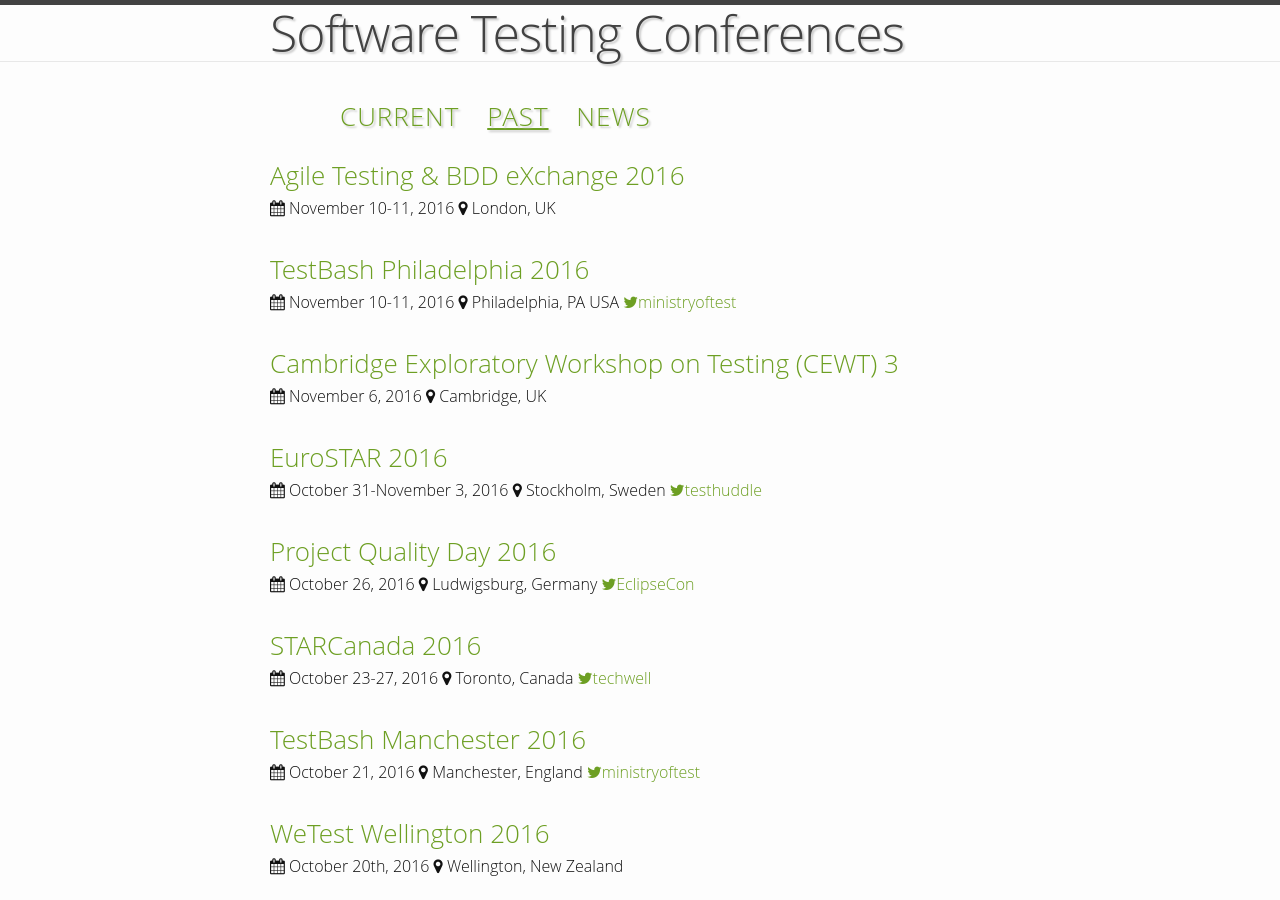
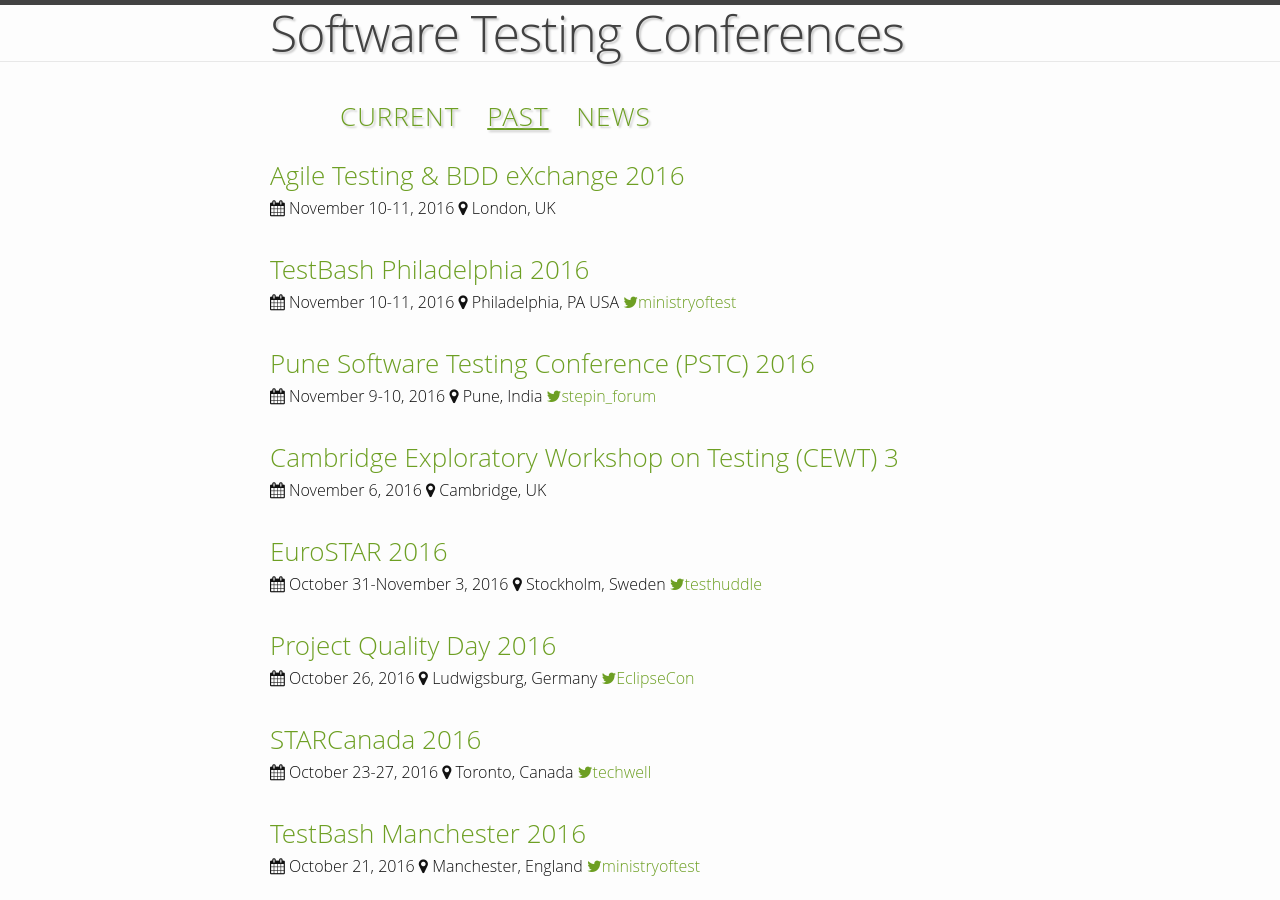
Before and after one commit to TestingConferences/testingconferences.github.io, a Jekyll site: the page built from past.html, in a window 1280 px wide and 900 px high. Built offline with Jekyll 4.4.1, drawn with Linux system fonts in a browser that asks for light colours.

Commit message:
added PSTC 2016 to past

```diff
--- a/_data/past.yml
+++ b/_data/past.yml
@@ -10,6 +10,12 @@
   url: http://www.ministryoftesting.com/training-events/testbash-philadelphia-2016/
   twitter: ministryoftest
   status: Registration is open
+
+- name: Pune Software Testing Conference (PSTC) 2016
+  location: Pune, India
+  dates: "November 9-10, 2016"
+  url: http://pstc.stepinforum.org/
+  twitter: stepin_forum
 
 - name: Cambridge Exploratory Workshop on Testing (CEWT) 3
   location: Cambridge, UK
```
